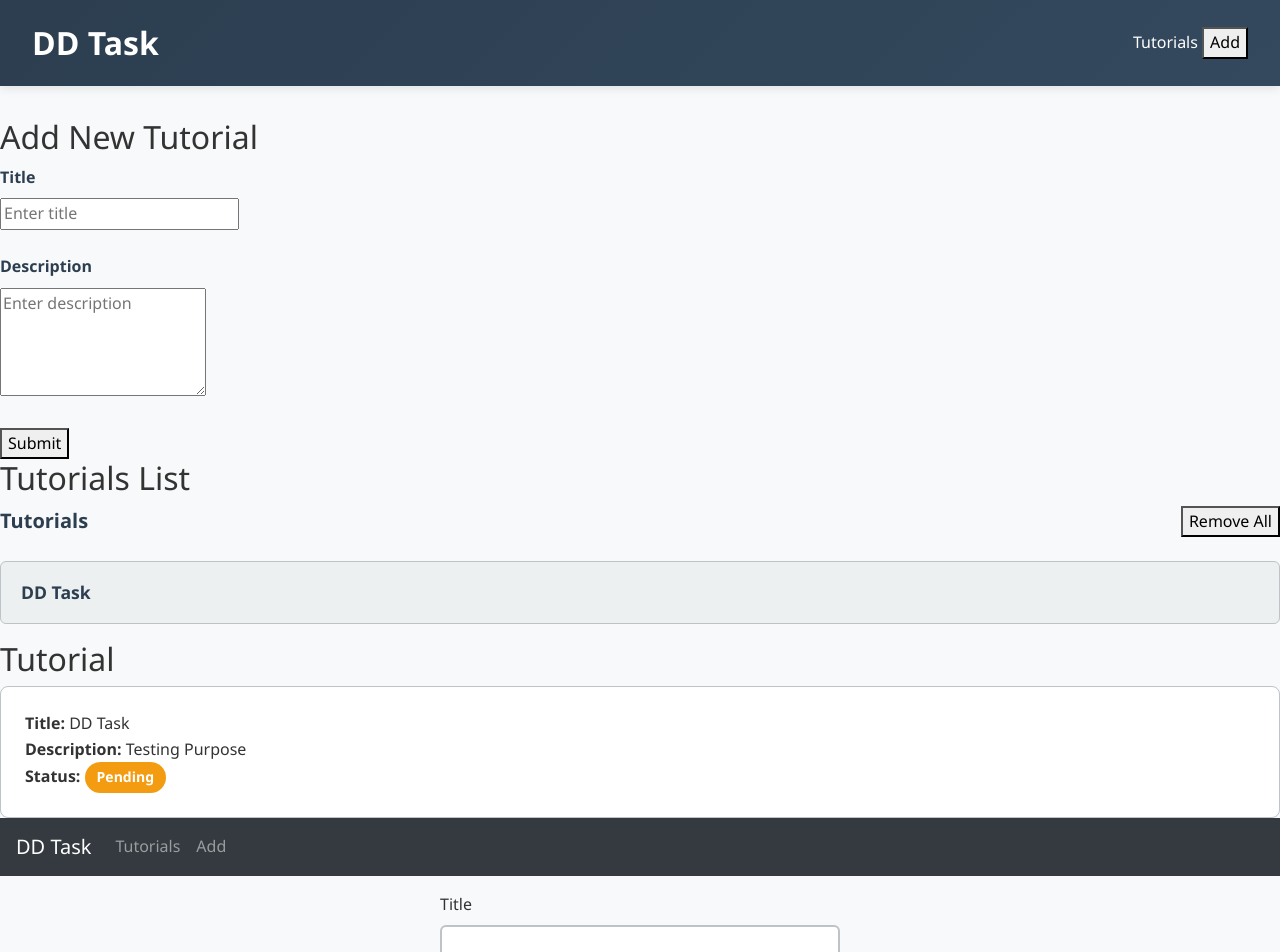
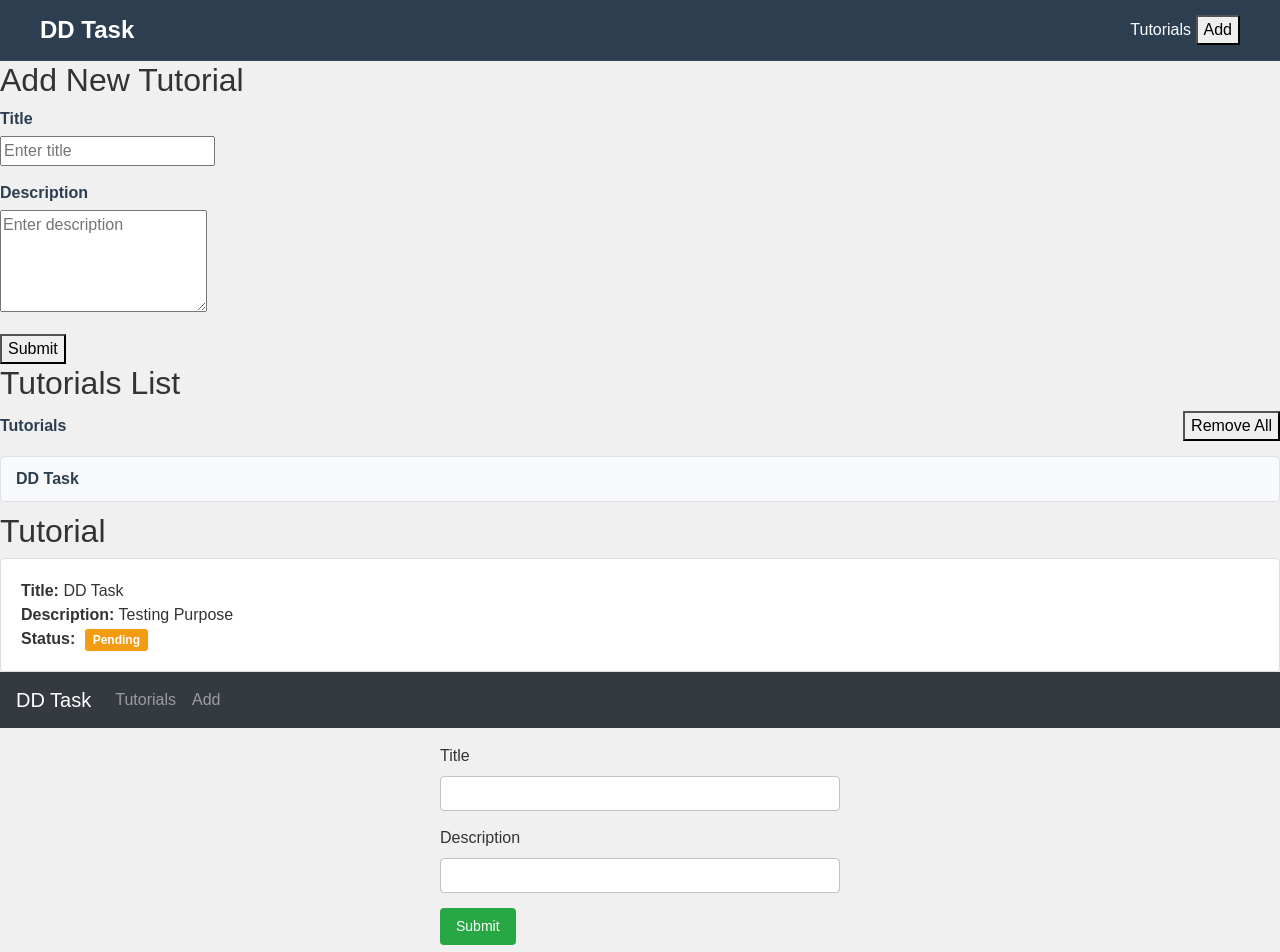
Before and after one commit to Bhumikakr3030/-Compressed-archive-icon-crud-dd-task-mean-app, an Angular app in the folder crud-dd-task-mean-app/crud-dd-task-mean-app/frontend/: page /add in a window 1280 px wide. Shown: the top 952 px of the page. Built offline with nearby package versions, Linux system fonts and the light colour scheme.

Commit message:
Update styles.css for design consistency
Refactor styles to match design specifications and improve consistency.

```diff
--- a/crud-dd-task-mean-app/crud-dd-task-mean-app/frontend/src/styles.css
+++ b/crud-dd-task-mean-app/crud-dd-task-mean-app/frontend/src/styles.css
@@ -1,361 +1,217 @@
 /* Bootstrap Import */
 @import "~bootstrap/dist/css/bootstrap.min.css";
 
-/* DD Task Custom Styles */
-:root {
-  --primary-blue: #2c3e50;
-  --secondary-blue: #34495e;
-  --accent-color: #3498db;
-  --danger-color: #e74c3c;
-  --success-color: #27ae60;
-  --warning-color: #f39c12;
-  --light-gray: #ecf0f1;
-  --border-color: #bdc3c7;
-}
-
-/* Global Styles */
+/* DD Task Exact Styles from Screenshots */
 body {
-  font-family: 'Segoe UI', Tahoma, Geneva, Verdana, sans-serif;
-  background-color: #f8f9fa;
+  font-family: Arial, sans-serif;
+  background-color: #f0f0f0;
   margin: 0;
   padding: 0;
   color: #333;
-  line-height: 1.6;
 }
 
 .container-fluid {
   padding: 0;
 }
 
-/* Header Styles */
+/* Header - Exact match for DD-curd-app-ui-2.PNG */
 .app-header {
-  background: linear-gradient(135deg, var(--primary-blue) 0%, var(--secondary-blue) 100%);
+  background-color: #2c3e50;
   color: white;
-  padding: 1.5rem 0;
-  box-shadow: 0 2px 10px rgba(0,0,0,0.1);
-  margin-bottom: 2rem;
+  padding: 15px 20px;
+  border-bottom: 1px solid #34495e;
 }
 
 .header-content {
   display: flex;
   justify-content: space-between;
   align-items: center;
-  padding: 0 2rem;
+  max-width: 1200px;
+  margin: 0 auto;
 }
 
 .app-title {
-  font-size: 2rem;
-  font-weight: 700;
+  font-size: 24px;
+  font-weight: bold;
   margin: 0;
-  color: white;
 }
 
 .nav-section {
   display: flex;
-  gap: 1rem;
   align-items: center;
+  gap: 20px;
 }
 
-/* Main Content Styles */
+.nav-section span {
+  font-size: 16px;
+  font-weight: normal;
+}
+
+/* Main Content */
 .main-container {
   max-width: 1200px;
   margin: 0 auto;
-  padding: 0 2rem;
+  padding: 20px;
 }
 
 .content-grid {
   display: grid;
   grid-template-columns: 1fr 1fr;
-  gap: 2rem;
-  margin-bottom: 2rem;
+  gap: 20px;
+  margin-bottom: 20px;
 }
 
+/* Form Section - Exact match for DD-curd-app-ui-2.PNG */
+.section-card {
+  background: white;
+  border: 1px solid #ddd;
+  border-radius: 4px;
+}
+
+.card-header {
+  background: #ecf0f1;
+  padding: 15px 20px;
+  border-bottom: 1px solid #ddd;
+}
+
+.card-title {
+  font-size: 18px;
+  font-weight: bold;
+  margin: 0;
+  color: #2c3e50;
+}
+
+.card-body {
+  padding: 20px;
+}
+
+.form-group {
+  margin-bottom: 15px;
+}
+
+.form-label {
+  display: block;
+  font-weight: bold;
+  margin-bottom: 5px;
+  color: #2c3e50;
+}
+
+.form-control {
+  width: 100%;
+  padding: 8px 12px;
+  border: 1px solid #bdc3c7;
+  border-radius: 4px;
+  font-size: 14px;
+}
+
+.btn {
+  padding: 8px 16px;
+  border: none;
+  border-radius: 4px;
+  font-size: 14px;
+  cursor: pointer;
+}
+
+.btn-primary {
+  background-color: #3498db;
+  color: white;
+}
+
+.btn-primary:hover {
+  background-color: #2980b9;
+}
+
+/* Tutorials List - Exact match for DD-curd-app-ui-1.PNG */
+.tutorials-header {
+  display: flex;
+  justify-content: space-between;
+  align-items: center;
+  margin-bottom: 15px;
+}
+
+.tutorials-title {
+  font-size: 16px;
+  font-weight: bold;
+  margin: 0;
+  color: #2c3e50;
+}
+
+.btn-danger {
+  background-color: #e74c3c;
+  color: white;
+  font-size: 12px;
+  padding: 5px 10px;
+}
+
+.btn-danger:hover {
+  background-color: #c0392b;
+}
+
+.tutorial-item {
+  background: #f8f9fa;
+  border: 1px solid #dee2e6;
+  border-radius: 4px;
+  padding: 10px 15px;
+  margin-bottom: 10px;
+}
+
+.tutorial-name {
+  font-weight: bold;
+  color: #2c3e50;
+  margin: 0;
+}
+
+/* Tutorial Details - Exact match for DD-curd-app-ui-1.PNG */
+.tutorial-details {
+  background: white;
+  border: 1px solid #ddd;
+  border-radius: 4px;
+  padding: 20px;
+}
+
+.detail-section {
+  margin-bottom: 15px;
+  padding-bottom: 10px;
+  border-bottom: 1px solid #ecf0f1;
+}
+
+.detail-section:last-child {
+  border-bottom: none;
+  margin-bottom: 0;
+}
+
+.detail-label {
+  font-weight: bold;
+  color: #2c3e50;
+  display: inline;
+}
+
+.detail-value {
+  color: #333;
+  display: inline;
+  margin-left: 5px;
+}
+
+.status-badge {
+  display: inline-block;
+  background-color: #f39c12;
+  color: white;
+  padding: 2px 8px;
+  border-radius: 3px;
+  font-size: 12px;
+  font-weight: bold;
+  margin-left: 5px;
+}
+
+/* Responsive */
 @media (max-width: 768px) {
   .content-grid {
     grid-template-columns: 1fr;
   }
-}
-
-/* Card Styles */
-.section-card {
-  background: white;
-  border-radius: 8px;
-  box-shadow: 0 2px 15px rgba(0,0,0,0.1);
-  border: 1px solid var(--border-color);
-  overflow: hidden;
-}
-
-.card-header {
-  background: var(--light-gray);
-  padding: 1.25rem 1.5rem;
-  border-bottom: 1px solid var(--border-color);
-}
-
-.card-title {
-  font-size: 1.5rem;
-  font-weight: 600;
-  margin: 0;
-  color: var(--primary-blue);
-}
-
-.card-subtitle {
-  font-size: 1rem;
-  color: #666;
-  margin: 0.25rem 0 0 0;
-}
-
-.card-body {
-  padding: 1.5rem;
-}
-
-/* Form Styles */
-.form-group {
-  margin-bottom: 1.5rem;
-}
-
-.form-label {
-  display: block;
-  font-weight: 600;
-  margin-bottom: 0.5rem;
-  color: var(--primary-blue);
-  font-size: 1rem;
-}
-
-.form-control {
-  width: 100%;
-  padding: 0.75rem 1rem;
-  border: 2px solid var(--border-color);
-  border-radius: 6px;
-  font-size: 1rem;
-  transition: all 0.3s ease;
-  background-color: white;
-}
-
-.form-control:focus {
-  outline: none;
-  border-color: var(--accent-color);
-  box-shadow: 0 0 0 3px rgba(52, 152, 219, 0.1);
-}
-
-.form-control::placeholder {
-  color: #95a5a6;
-}
-
-/* Button Styles */
-.btn {
-  padding: 0.75rem 1.5rem;
-  border: none;
-  border-radius: 6px;
-  font-size: 1rem;
-  font-weight: 600;
-  cursor: pointer;
-  transition: all 0.3s ease;
-  text-decoration: none;
-  display: inline-flex;
-  align-items: center;
-  justify-content: center;
-  gap: 0.5rem;
-}
-
-.btn-primary {
-  background: linear-gradient(135deg, var(--accent-color) 0%, #2980b9 100%);
-  color: white;
-}
-
-.btn-primary:hover {
-  transform: translateY(-2px);
-  box-shadow: 0 4px 12px rgba(52, 152, 219, 0.3);
-}
-
-.btn-danger {
-  background: linear-gradient(135deg, var(--danger-color) 0%, #c0392b 100%);
-  color: white;
-}
-
-.btn-danger:hover {
-  transform: translateY(-2px);
-  box-shadow: 0 4px 12px rgba(231, 76, 60, 0.3);
-}
-
-.btn-outline {
-  background: transparent;
-  border: 2px solid var(--accent-color);
-  color: var(--accent-color);
-}
-
-.btn-outline:hover {
-  background: var(--accent-color);
-  color: white;
-}
-
-/* Tutorials List Styles */
-.tutorials-header {
-  display: flex;
-  justify-content: space-between;
-  align-items: center;
-  margin-bottom: 1.5rem;
-}
-
-.tutorials-title {
-  font-size: 1.25rem;
-  font-weight: 600;
-  color: var(--primary-blue);
-  margin: 0;
-}
-
-.tutorial-item {
-  background: var(--light-gray);
-  border: 1px solid var(--border-color);
-  border-radius: 6px;
-  padding: 1rem 1.25rem;
-  margin-bottom: 1rem;
-  transition: all 0.3s ease;
-}
-
-.tutorial-item:hover {
-  transform: translateX(5px);
-  box-shadow: 0 2px 8px rgba(0,0,0,0.1);
-}
-
-.tutorial-item-header {
-  display: flex;
-  justify-content: space-between;
-  align-items: center;
-  margin-bottom: 0.5rem;
-}
-
-.tutorial-name {
-  font-weight: 600;
-  color: var(--primary-blue);
-  font-size: 1.1rem;
-  margin: 0;
-}
-
-.tutorial-actions {
-  display: flex;
-  gap: 0.5rem;
-}
-
-.btn-sm {
-  padding: 0.4rem 0.8rem;
-  font-size: 0.875rem;
-}
-
-/* Tutorial Details Styles */
-.tutorial-details {
-  background: white;
-  border-radius: 8px;
-  padding: 1.5rem;
-  border: 1px solid var(--border-color);
-}
-
-.detail-section {
-  margin-bottom: 1.5rem;
-}
-
-.detail-label {
-  font-weight: 600;
-  color: var(--primary-blue);
-  margin-bottom: 0.5rem;
-  display: block;
-}
-
-.detail-value {
-  color: #333;
-  font-size: 1rem;
-  margin: 0;
-}
-
-.status-badge {
-  display: inline-block;
-  padding: 0.25rem 0.75rem;
-  background: var(--warning-color);
-  color: white;
-  border-radius: 20px;
-  font-size: 0.875rem;
-  font-weight: 600;
-}
-
-.status-pending {
-  background: var(--warning-color);
-}
-
-.status-completed {
-  background: var(--success-color);
-}
-
-/* Empty State Styles */
-.empty-state {
-  text-align: center;
-  padding: 3rem 2rem;
-  color: #7f8c8d;
-}
-
-.empty-state-icon {
-  font-size: 3rem;
-  margin-bottom: 1rem;
-  opacity: 0.5;
-}
-
-.empty-state-text {
-  font-size: 1.1rem;
-  margin: 0;
-}
-
-/* Utility Classes */
-.text-center {
-  text-align: center;
-}
-
-.mb-3 {
-  margin-bottom: 1rem;
-}
-
-.mt-3 {
-  margin-top: 1rem;
-}
-
-.mb-4 {
-  margin-bottom: 2rem;
-}
-
-.d-flex {
-  display: flex;
-}
-
-.justify-content-between {
-  justify-content: space-between;
-}
-
-.align-items-center {
-  align-items: center;
-}
-
-.gap-2 {
-  gap: 1rem;
-}
-
-/* Responsive Design */
-@media (max-width: 576px) {
-  .main-container {
-    padding: 0 1rem;
-  }
 
   .header-content {
     flex-direction: column;
-    gap: 1rem;
+    gap: 10px;
     text-align: center;
   }
-
-  .app-title {
-    font-size: 1.75rem;
-  }
-
-  .content-grid {
-    gap: 1rem;
-  }
-
-  .card-body {
-    padding: 1rem;
-  }
 }
```
